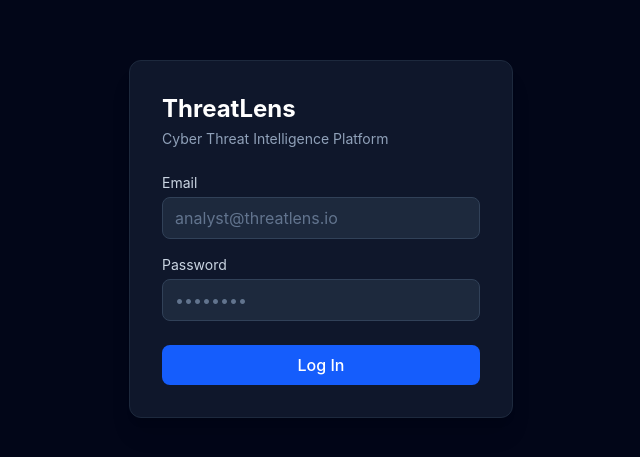
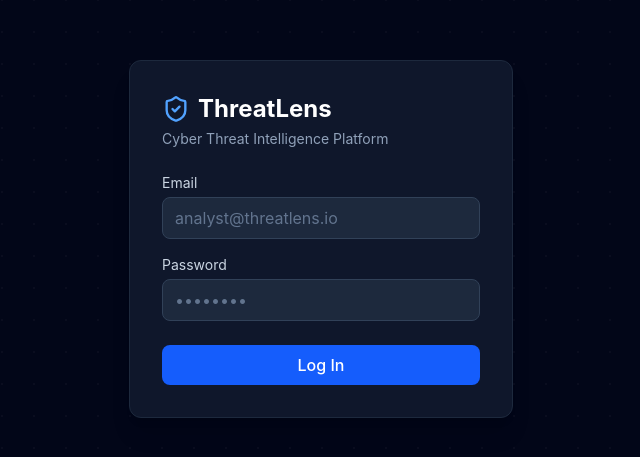
Before and after one commit to hkazy2005-debug/Threatlens-, a React (Vite) app in the folder frontend/: page /login in a window 1280 px wide. Shown: the part 161-618 px from the top of the page, without its empty margins (319-959 px from the left). Built offline with nearby package versions, Linux system fonts and the light colour scheme.

Commit message:
Add icons and visual polish to Login and Dashboard

```diff
--- a/frontend/package.json
+++ b/frontend/package.json
@@ -11,6 +11,7 @@
   },
   "dependencies": {
     "@tailwindcss/vite": "^4.3.3",
+    "lucide-react": "^1.52.0",
     "react": "^19.2.8",
     "react-dom": "^19.2.8",
     "react-router-dom": "^7.18.4",
--- a/frontend/src/components/Navbar.tsx
+++ b/frontend/src/components/Navbar.tsx
@@ -1,4 +1,5 @@
 import { Link, useLocation, useNavigate } from "react-router-dom";
+import { ShieldCheck } from "lucide-react";
 
 export default function Navbar() {
   const location = useLocation();
@@ -24,7 +25,10 @@ export default function Navbar() {
     <nav className="bg-slate-900 border-b border-slate-800 px-6 py-3">
       <div className="max-w-6xl mx-auto flex items-center justify-between">
         <div className="flex items-center gap-6">
-          <span className="text-white font-bold text-lg">ThreatLens</span>
+          <span className="text-white font-bold text-lg flex items-center gap-2">
+  <ShieldCheck className="w-5 h-5 text-blue-400" />
+  ThreatLens
+</span>
           <div className="flex gap-1">
             {links.map((link) => (
               <Link
--- a/frontend/src/page/DAShB/Dashboard.tsx
+++ b/frontend/src/page/DAShB/Dashboard.tsx
@@ -3,7 +3,7 @@ import { Link } from "react-router-dom";
 import { BarChart, Bar, XAxis, YAxis, ResponsiveContainer, Cell, Tooltip } from "recharts";
 import Navbar from "../../components/Navbar";
 import PageHeader from "../../components/PageHeader";
-
+import { ShieldAlert, AlertTriangle, Bell, FolderOpen } from "lucide-react";
 
 export default function Dashboard() {
   const [status, setStatus] = useState("Checking backend...");
@@ -64,26 +64,38 @@ export default function Dashboard() {
           }
         />
 
-        <div className="grid grid-cols-1 sm:grid-cols-2 lg:grid-cols-4 gap-4">
+                <div className="grid grid-cols-1 sm:grid-cols-2 lg:grid-cols-4 gap-4">
           <div className="rounded-xl bg-slate-900 border border-slate-800 p-5">
-            <p className="text-slate-400 text-sm">Total IOCs</p>
-            <p className="text-3xl font-bold text-white mt-1">
+            <div className="flex items-center justify-between mb-2">
+              <p className="text-slate-400 text-sm">Total IOCs</p>
+              <ShieldAlert className="w-4 h-4 text-slate-500" />
+            </div>
+            <p className="text-3xl font-bold text-white">
               {totalIOCs === null ? "—" : totalIOCs}
             </p>
           </div>
           <div className="rounded-xl bg-slate-900 border border-slate-800 p-5">
-            <p className="text-slate-400 text-sm">Critical IOCs</p>
-            <p className="text-3xl font-bold text-red-400 mt-1">
+            <div className="flex items-center justify-between mb-2">
+              <p className="text-slate-400 text-sm">Critical IOCs</p>
+              <AlertTriangle className="w-4 h-4 text-red-500" />
+            </div>
+            <p className="text-3xl font-bold text-red-400">
               {criticalIOCs === null ? "—" : criticalIOCs}
             </p>
           </div>
           <div className="rounded-xl bg-slate-900 border border-slate-800 p-5">
-            <p className="text-slate-400 text-sm">Active Alerts</p>
-            <p className="text-3xl font-bold text-amber-400 mt-1">—</p>
+            <div className="flex items-center justify-between mb-2">
+              <p className="text-slate-400 text-sm">Active Alerts</p>
+              <Bell className="w-4 h-4 text-amber-500" />
+            </div>
+            <p className="text-3xl font-bold text-amber-400">—</p>
           </div>
           <div className="rounded-xl bg-slate-900 border border-slate-800 p-5">
-            <p className="text-slate-400 text-sm">Open Incidents</p>
-            <p className="text-3xl font-bold text-blue-400 mt-1">—</p>
+            <div className="flex items-center justify-between mb-2">
+              <p className="text-slate-400 text-sm">Open Incidents</p>
+              <FolderOpen className="w-4 h-4 text-blue-500" />
+            </div>
+            <p className="text-3xl font-bold text-blue-400">—</p>
           </div>
         </div>
 
--- a/frontend/src/page/LOGINpage/Login.tsx
+++ b/frontend/src/page/LOGINpage/Login.tsx
@@ -1,5 +1,6 @@
 import { useState } from "react";
 import { useNavigate } from "react-router-dom";
+import { ShieldCheck } from "lucide-react";
 
 export default function Login() {
   const [email, setEmail] = useState("");
@@ -34,9 +35,21 @@ export default function Login() {
   };
 
   return (
-    <div className="flex min-h-screen items-center justify-center bg-slate-950">
-      <div className="w-full max-w-sm rounded-xl bg-slate-900 p-8 shadow-xl border border-slate-800">
-        <h1 className="text-2xl font-bold text-white mb-1">ThreatLens</h1>
+
+    <div className="flex min-h-screen items-center justify-center bg-slate-950 relative overflow-hidden">
+      <div
+        className="absolute inset-0 opacity-[0.03]"
+        style={{
+          backgroundImage:
+            "radial-gradient(circle at 1px 1px, white 1px, transparent 0)",
+          backgroundSize: "32px 32px",
+        }}
+      />
+      <div className="w-full max-w-sm rounded-xl bg-slate-900 p-8 shadow-xl border border-slate-800 relative z-10">
+        <div className="flex items-center gap-2 mb-1">
+          <ShieldCheck className="w-7 h-7 text-blue-400" />
+          <h1 className="text-2xl font-bold text-white">ThreatLens</h1>
+        </div>
         <p className="text-slate-400 text-sm mb-6">Cyber Threat Intelligence Platform</p>
 
         <form onSubmit={handleLogin} className="flex flex-col gap-4">
```
Also changed, not shown: 1 other file (tests, documents, lock files or other folders).
